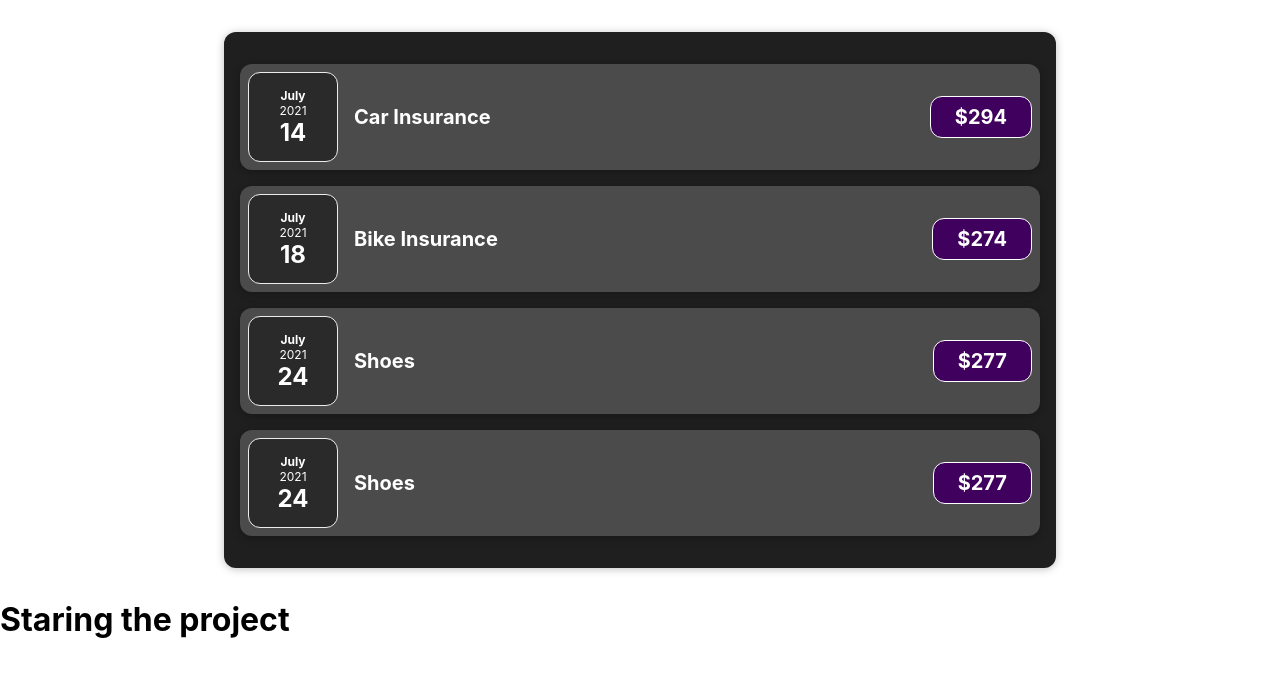
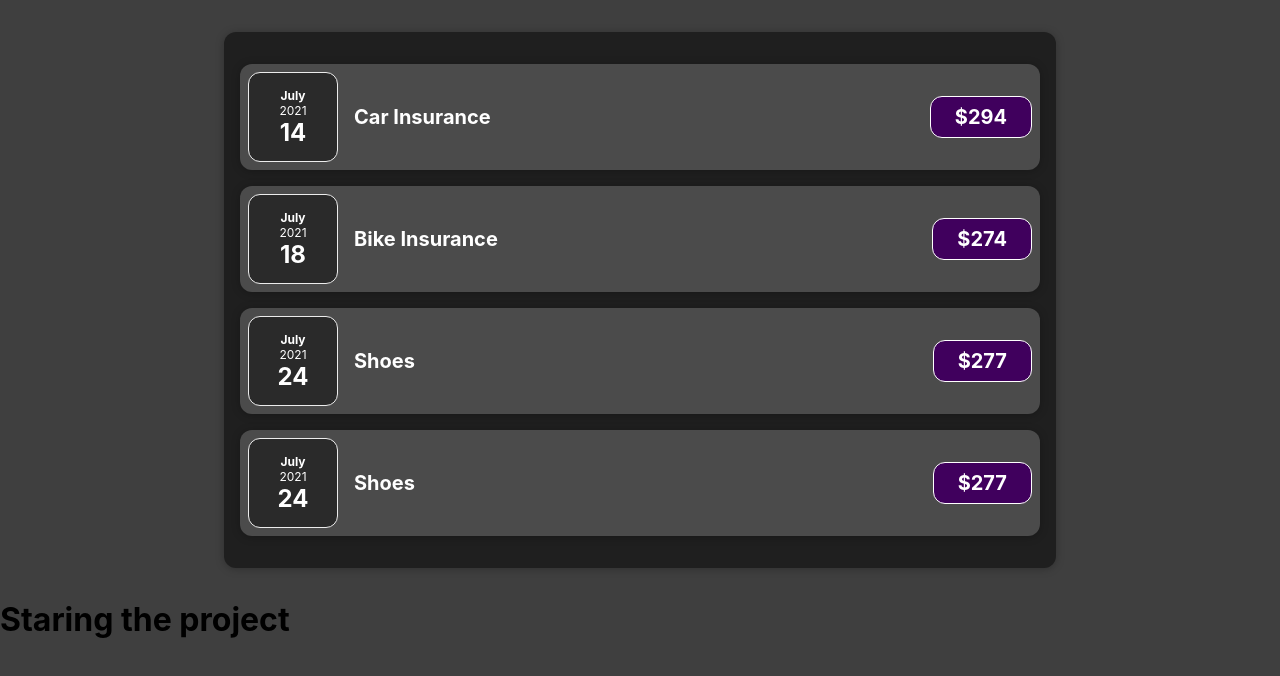
Before and after one commit to manipriyan77/react-projects, a React (Create React App) app: page / in a window 1280 px wide. Shown: the top 676 px of the page. Built offline with nearby package versions, Linux system fonts and the light colour scheme.

Commit message:
finished working with components

```diff
--- a/src/App.js
+++ b/src/App.js
@@ -1,4 +1,4 @@
-import Expenses from "./components/Expenses";
+import Expenses from "./components/Expenses/Expenses";
 
 function App() {
   const expenses = [
--- a/src/components/ExpenseItem.css
+++ b/src/components/Expenses/ExpenseItem.css
@@ -2,10 +2,8 @@
   display: flex;
   justify-content: space-between;
   align-items: center;
-  box-shadow: 0 2px 8px rgba(0, 0, 0, 0.25);
   padding: 0.5rem;
   margin: 1rem 0;
-  border-radius: 12px;
   background-color: #4b4b4b;
 }
 
--- a/src/components/ExpenseItem.js
+++ b/src/components/Expenses/ExpenseItem.js
@@ -1,15 +1,16 @@
 import "./ExpenseItem.css";
 import ExpenseDate from "./ExpenseDate";
+import Card from "../UI/Card";
 
 function ExpenseItem(props) {
   return (
-    <div className="expense-item">
+    <Card className="expense-item">
       <ExpenseDate date={props.date} />
       <div className="expense-item__description">
         <h2>{props.title}</h2>
         <div className="expense-item__price">${props.amount}</div>
       </div>
-    </div>
+    </Card>
   );
 }
 
--- a/src/components/Expenses.css
+++ b/src/components/Expenses/Expenses.css
@@ -4,6 +4,5 @@
   margin: 2rem auto;
   width: 50rem;
   max-width: 95%;
-  border-radius: 12px;
-  box-shadow: 0 1px 8px rgba(0, 0, 0, 0.25);
+
 }
--- a/src/components/Expenses.js
+++ b/src/components/Expenses/Expenses.js
@@ -1,10 +1,11 @@
 import React from "react";
+import Card from "../UI/Card"
 import ExpenseItem from "./ExpenseItem";
 import "./Expenses.css";
 
 const Expenses = (props) => {
   return (
-    <div className="expenses">
+    <Card className="expenses">
       <ExpenseItem
         title={props.items[0].title}
         amount={props.items[0].amount}
@@ -25,7 +26,7 @@
         amount={props.items[2].amount}
         date={props.items[2].date}
       />
-    </div>
+    </Card>
   );
 };
 
--- /dev/null
+++ b/src/components/UI/Card.css
@@ -0,0 +1,4 @@
+.card{
+    border-radius: 12px;
+    box-shadow: 0 1px 8px rgba(0, 0, 0, 0.25);
+}
--- /dev/null
+++ b/src/components/UI/Card.js
@@ -0,0 +1,10 @@
+import "./Card.css"
+
+function Card(props){
+    const classes = "card " + props.className;
+
+return <div className={classes}>{props.children}</div>
+
+}
+
+export default Card;
--- a/src/index.css
+++ b/src/index.css
@@ -5,6 +5,8 @@
     sans-serif;
   -webkit-font-smoothing: antialiased;
   -moz-osx-font-smoothing: grayscale;
+  margin: 0;
+  background-color: #3f3f3f;
 }
 
 code {
```
Also changed, not shown: src/components/Expenses/ExpenseDate.css (renamed from src/components/ExpenseDate.css), src/components/Expenses/ExpenseDate.js (renamed from src/components/ExpenseDate.js).
